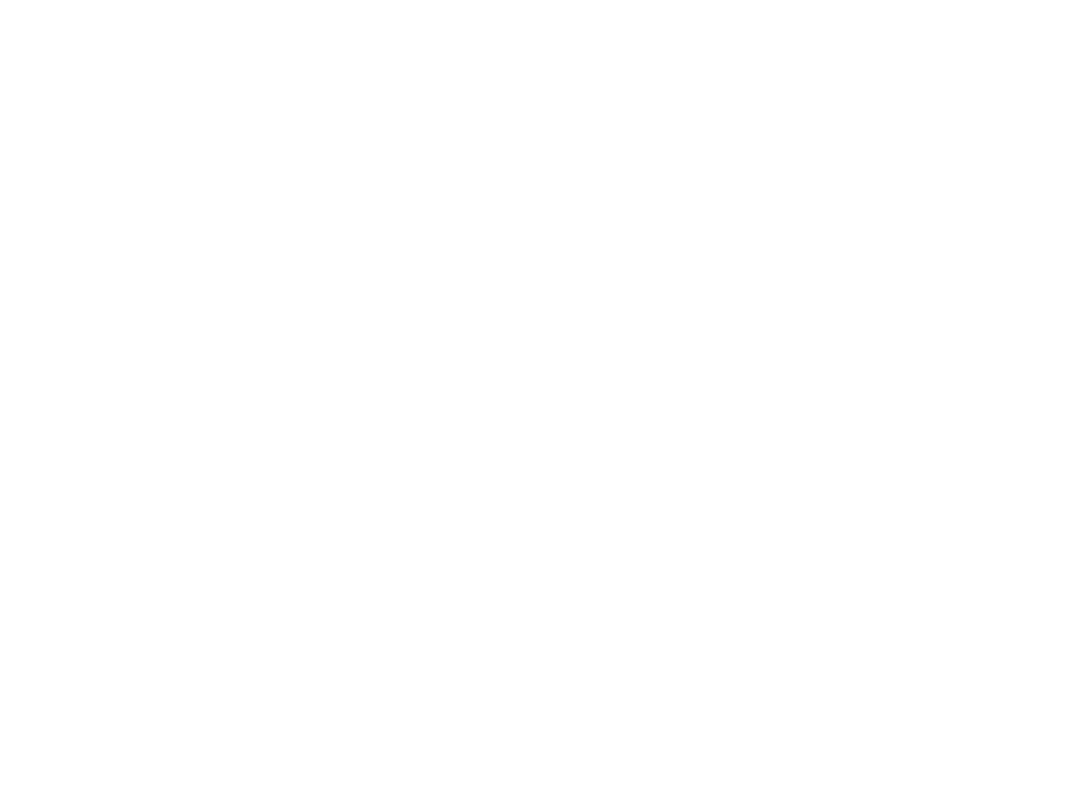
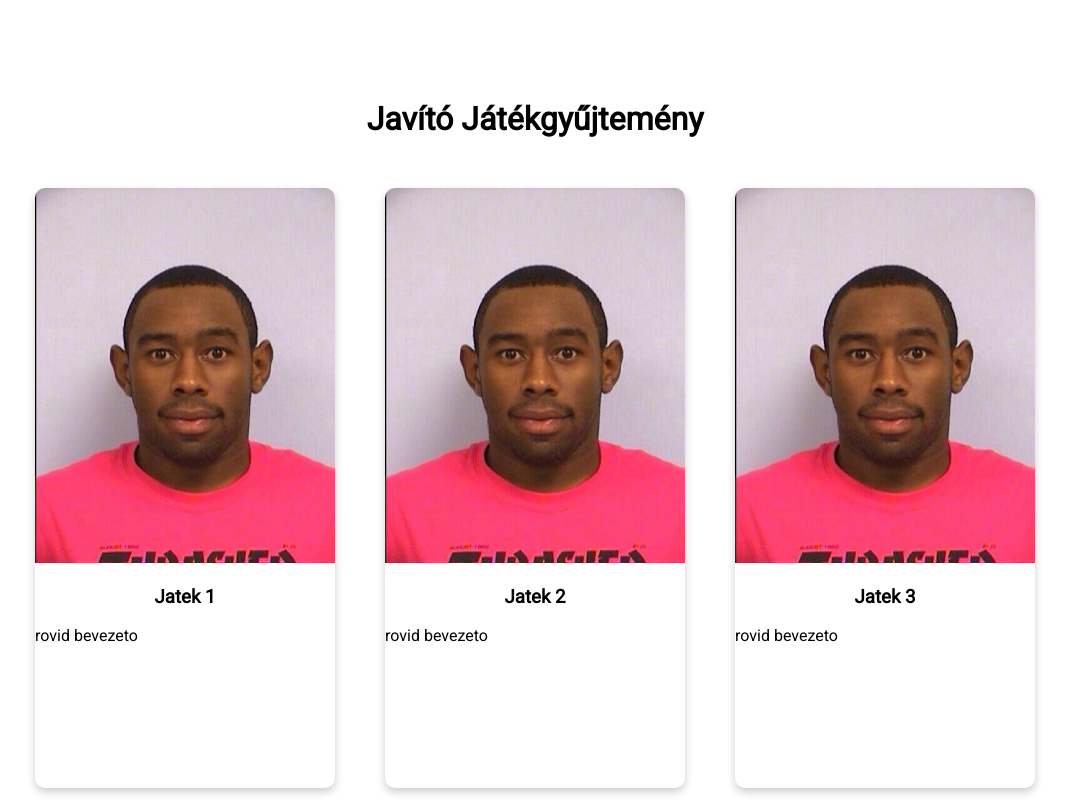
Before and after one commit to borsodi-koppany/IKTWeb-javito, a plain HTML site: page index.html in a window 1280 px wide. Shown: the whole page, without its empty margins (105-1174 px from the left). Drawn offline with Linux system fonts and the light colour scheme.

Commit message:
az index felepitese kesz

```diff
--- a/index.html
+++ b/index.html
@@ -5,9 +5,27 @@
     <meta name="viewport" content="width=device-width, initial-scale=1.0">
     <link rel="stylesheet" href="style.css">
     <script src="script.js" defer></script>
-    <title>Document</title>
+    <link href='https://fonts.googleapis.com/css?family=Roboto' rel='stylesheet'>
+    <title>Javító Játékgyűjtemény</title>
 </head>
 <body>
-
+    <h1 class="focim">Javító Játékgyűjtemény</h1>
+    <div class="container">
+        <div class="card" id="card1">
+            <img src="kepek/placeholder.jpg" alt="">
+            <a href=""><h3>Jatek 1</h3></a>
+            <p class="bevezeto">rovid bevezeto</p>
+        </div>
+        <div class="card" id="card2">
+            <img src="kepek/placeholder.jpg" alt="">
+            <a href=""><h3>Jatek 2</h3></a>
+            <p class="bevezeto">rovid bevezeto</p>
+        </div>
+        <div class="card" id="card3">
+            <img src="kepek/placeholder.jpg" alt="">
+            <a href=""><h3>Jatek 3</h3></a>
+            <p class="bevezeto">rovid bevezeto</p>
+        </div>
+    </div>
 </body>
 </html>
--- a/style.css
+++ b/style.css
@@ -0,0 +1,54 @@
+body{
+    font-family: Roboto;
+}
+
+.focim{
+    text-align: center;
+    margin-top: 100px;
+    margin-bottom: 50px;
+}
+
+.container{
+    width: 1000px;
+    height: 600px;
+    margin: auto;
+}
+
+.card{
+    width: 300px;
+    height: 600px;
+    background-color: white;
+    float: left;
+    box-shadow: 0 4px 8px 0 rgba(0,0,0,0.2);
+    transition: 0.3s;
+    border-radius: 10px;
+}
+
+.card:hover{
+    box-shadow: 0 8px 16px rgba(0,0,0,0.2);
+}
+
+#card2 {
+    margin-left: 50px;
+    margin-right: 50px;
+}
+
+.card img{
+    width: 300px;
+    border-top-right-radius: 10px;
+    border-top-left-radius: 10px;
+}
+
+h3{
+    text-align: center;
+}
+
+a {
+    text-decoration: none;
+    color: black;
+    transition: 0.3s;
+}
+
+a :hover{
+    text-decoration: underline;
+}
```
Also changed, not shown: kepek/placeholder.jpg (added).
